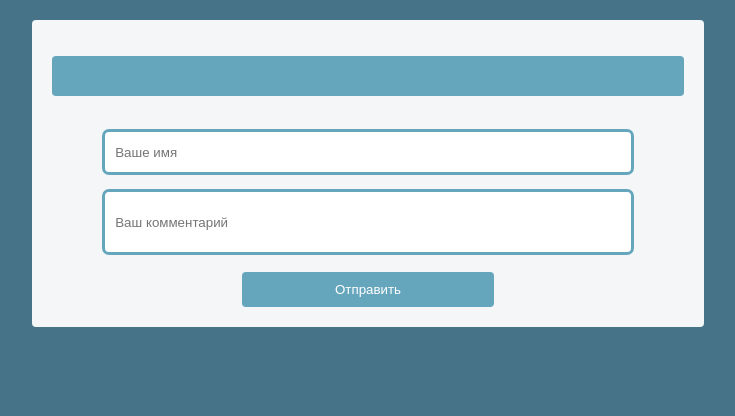
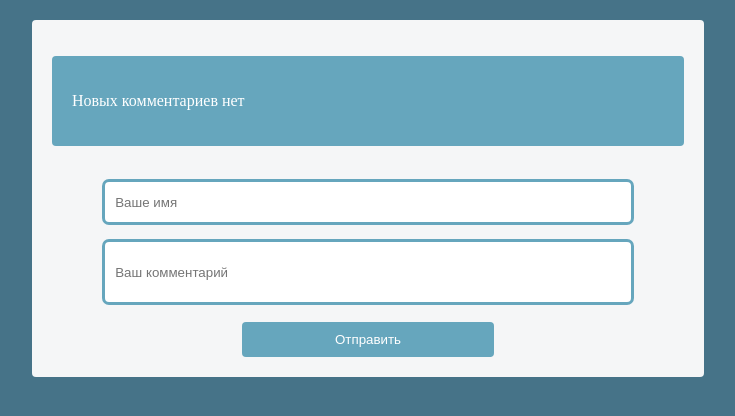
Before and after one commit to Ik1vi/js_lesson-15, a React app: page / in a window 1280 px wide. Shown: the whole page, without its empty margins (272-1007 px from the left). Built offline with nearby package versions, Linux system fonts and the light colour scheme.

Commit message:
no comments text

```diff
--- a/src/index.css
+++ b/src/index.css
@@ -12,6 +12,10 @@
 
     background-color: #F5F6F7;
     border-radius: 4px;
+}
+
+.app__p-no-comments {
+    color: white;
 }
 
 .app__comments-list {
--- a/src/index.js
+++ b/src/index.js
@@ -32,14 +32,19 @@ function App() {
     return (
         <div className="body__app app">
             <ul className="app__comments-list">
-                {comments.map((comment, index) => (
+                {comments.length
+                    ? comments.map((comment, index) => (
                         <Comment
                             key={index}
                             index={index}
                             comment={comment}
                             removeComment={removeComment}
                         />
-                ))}
+                    ))
+                    : <p
+                        className="app__p-no-comments"
+                    >Новых комментариев нет</p>
+                }
             </ul>
             <CommentForm
                 addComment={addComment}
```
Lines whose indentation alone changed are shown as unchanged.
